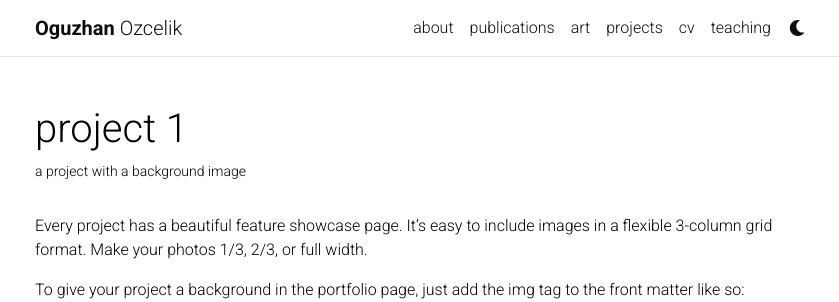
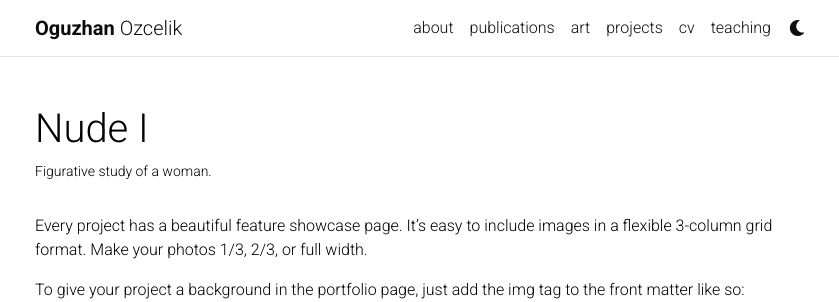
Before and after one commit to ogozcelik/info, a Jekyll site: the page built from _projects/1_project.md, in a window 1280 px wide and 900 px high. Shown: the top 302 px of the window, without its empty margins (220-1059 px from the left). Built offline with Jekyll 4.4.1, drawn with Linux system fonts in a browser that asks for light colours; full-size pictures stand in for the smaller copies a plugin makes; comment, search, counter and statistics services are not loaded; a style sheet for code colours, icons or effects is not loaded.

Commit message:
Update 1_project.md

```diff
--- a/_projects/1_project.md
+++ b/_projects/1_project.md
@@ -1,10 +1,10 @@
 ---
 layout: page
-title: project 1
-description: a project with a background image
+title: Nude I
+description: Figurative study of a woman.
 img: assets/img/12.jpg
 importance: 1
-category: work
+category: sketch
 ---
 
 Every project has a beautiful feature showcase page.
```
